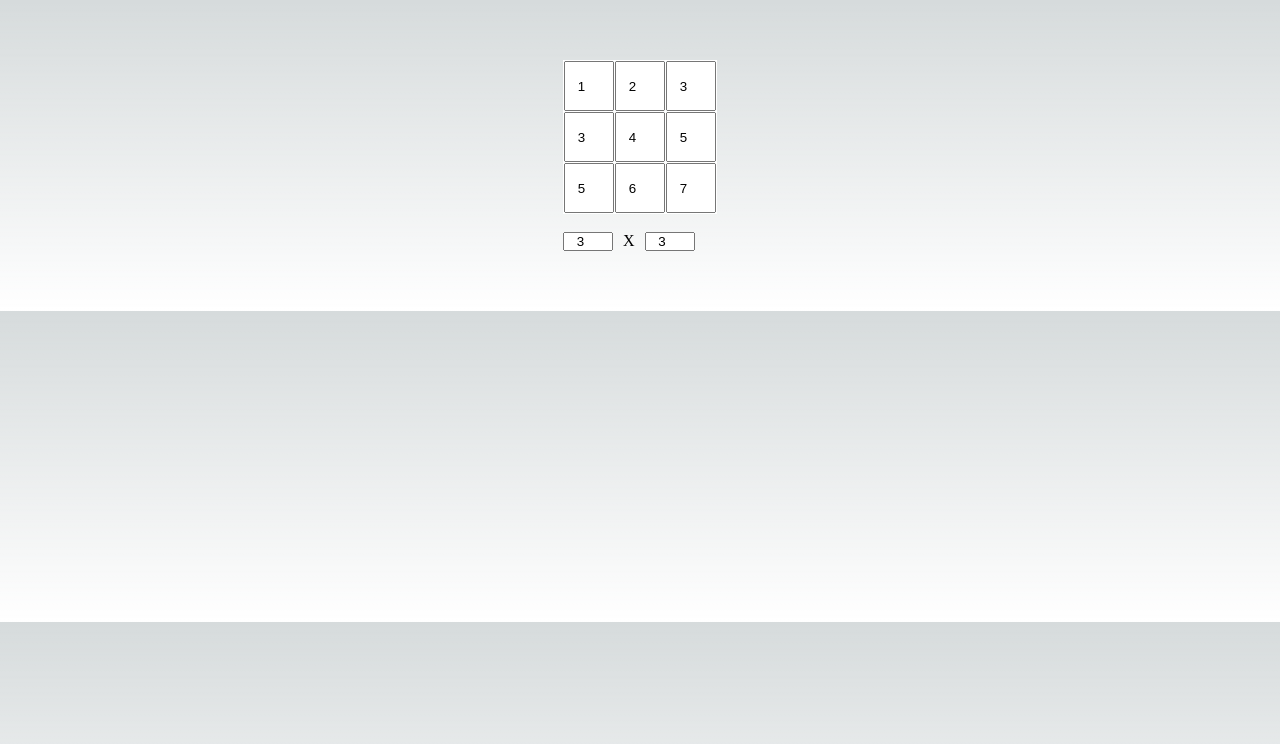
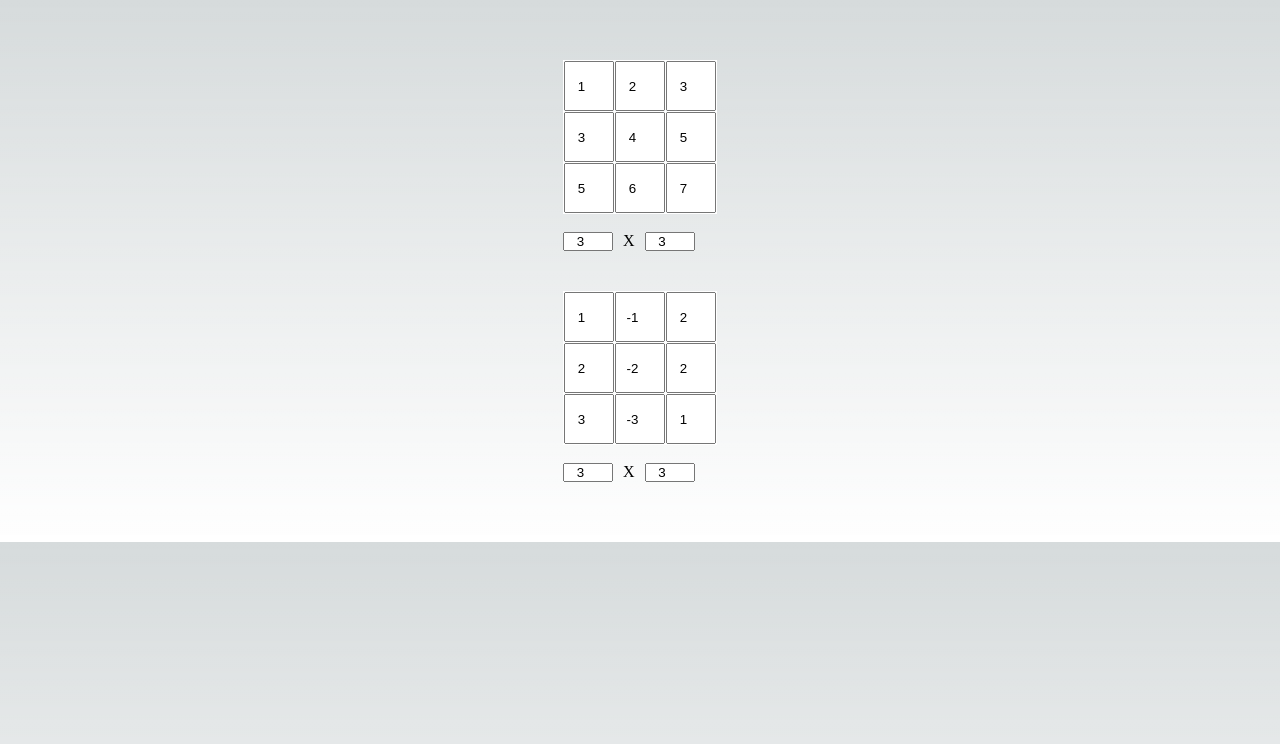
Before and after one commit to alexkham/MatrixCalculator, a Next.js app: page / in a window 1280 px wide. Shown: the top 744 px of the page. Built offline with nearby package versions, Linux system fonts and the light colour scheme.

Commit message:
fix matrix size and value updation

```diff
--- a/src/components/matrix_view.tsx
+++ b/src/components/matrix_view.tsx
@@ -5,35 +5,81 @@ import { useState } from 'react';
 import { getReStructuredMatrix } from '@/helpers/matrixHelper';
 import MatrixComponent from './matrix';
 
+interface MatrixDto {
+    data: Matrix,
+    key: string
+}
+
 const MatrixViewComponent = () => {
     const mA: Matrix = matrix([[1, 2, 3], [3, 4, 5], [5, 6, 7]]);
-    const mB: number[][] = [[1, -1, 2], [2, -2, 2], [3, -3, 1]];
+    const mB: Matrix = matrix([[1, -1, 2], [2, -2, 2], [3, -3, 1]]);
 
     // Matrix Addition
     // const result = multiply(mA, mB);
+    const defaultMatrices: MatrixDto[] =
+        [{
+            data: mA,
+            key: "matrixA"
+        },
+        {
+            data: mB,
+            key: "matrixB"
+        }]
 
-    const [matrixA, setMatrixA] = useState<Matrix>(mA);
+    const [matrices, setMatrices] =
+        useState<MatrixDto[]>(defaultMatrices);
     // const [matrixB, setMatrixB] = useState(mB);
 
-    const onChangeSize = ([row, col]: [number, number]) => {
-        let newArr = getReStructuredMatrix(matrixA, [row, col]);
-        setMatrixA(newArr);
+    const getOrDefaultMatrix = (key: string) => {
+        return (matrices.find(m => m.key == key)
+            || matrices[0]).data;
     }
 
-    const onChangeFieldValue = (val: number, [row, col]: [number, number]) => {
-        let updatedMatrix = matrixA.clone().set([row, col], val);
-        setMatrixA(updatedMatrix);
+    const onChangeSize = (key: string, [row, col]: [number, number]) => {
+        const updatedMatrix =
+            getReStructuredMatrix(getOrDefaultMatrix(key), [row, col]);
+
+        setUpdatedMatrices(key, updatedMatrix);
     }
+
+    const onChangeFieldValue = (key: string, val: number, [row, col]: [number, number]) => {
+        const updatedMatrix =
+            getOrDefaultMatrix(key)
+                .clone()
+                .set([row, col], val);
+
+        setUpdatedMatrices(key, updatedMatrix);
+    }
+
+    const setUpdatedMatrices = (key: string, updatedMatrix: Matrix) => {
+        let newDto: MatrixDto = {
+            data: updatedMatrix,
+            key: key,
+        }
+
+        let updatedMatrices = [...matrices];
+        let index = updatedMatrices.findIndex(m => m.key == key);
+        updatedMatrices[index] = newDto;
+        console.log(updatedMatrices, index)
+        setMatrices(updatedMatrices);
+    }
+
+    const matricesView =
+        matrices.map(m => {
+            return (
+                <MatrixComponent
+                    key={m.key}
+                    currMatrix={m.data}
+                    onChangeFieldValue={(val, [row, col]) =>
+                        onChangeFieldValue(m.key, val, [row, col])}
+                    onChangeSize={([row, col]) => onChangeSize(m.key, [row, col])}
+                />
+            )
+        })
 
     return (
         <div>
-            <MatrixComponent
-                currMatrix={matrixA}
-                onChangeFieldValue={(val, [row, col]) => onChangeFieldValue(val, [row, col])}
-                onChangeSize={([row, col]) => onChangeSize([row, col])}
-            />
-            {/* <MatrixComponent matrix={matrixB} /> */}
-            {/* <MatrixComponent matrix={result} /> */}
+            {matricesView}
         </div>
     )
 }
```
